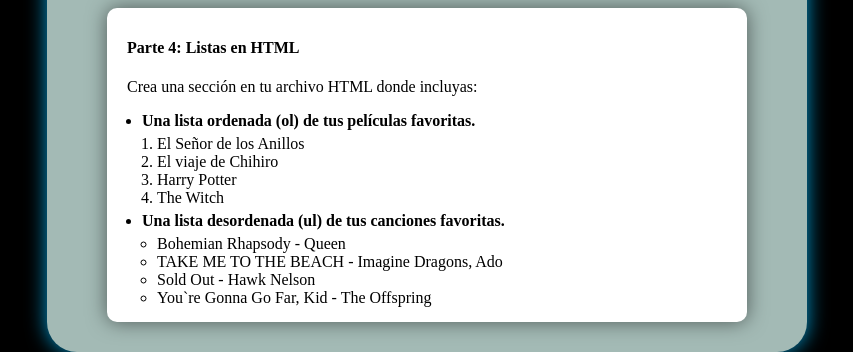
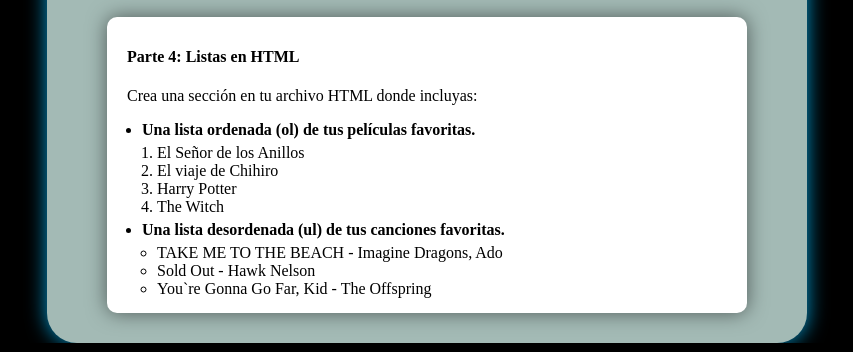
Before and after one commit to CesarTamayo79/Actividad1---Crea-tu-primera-p-gina-HTML, a plain HTML site: page index.html in a window 1280 px wide. Shown: the part 660-1012 px from the top of the page, without its empty margins (213-1066 px from the left). Drawn offline with Linux system fonts and the light colour scheme.

Commit message:
Actualizacion

```diff
--- a/index.html
+++ b/index.html
@@ -124,7 +124,6 @@
                 </ol>
                 <li> <b>Una lista desordenada (ul) de tus canciones favoritas.</b></li>
                 <ul>
-                    <li>Bohemian Rhapsody - Queen</li>
                     <li>TAKE ME TO THE BEACH - Imagine Dragons, Ado</li>
                     <li>Sold Out - Hawk Nelson</li>
                     <li>You`re Gonna Go Far, Kid - The Offspring</li>
```
